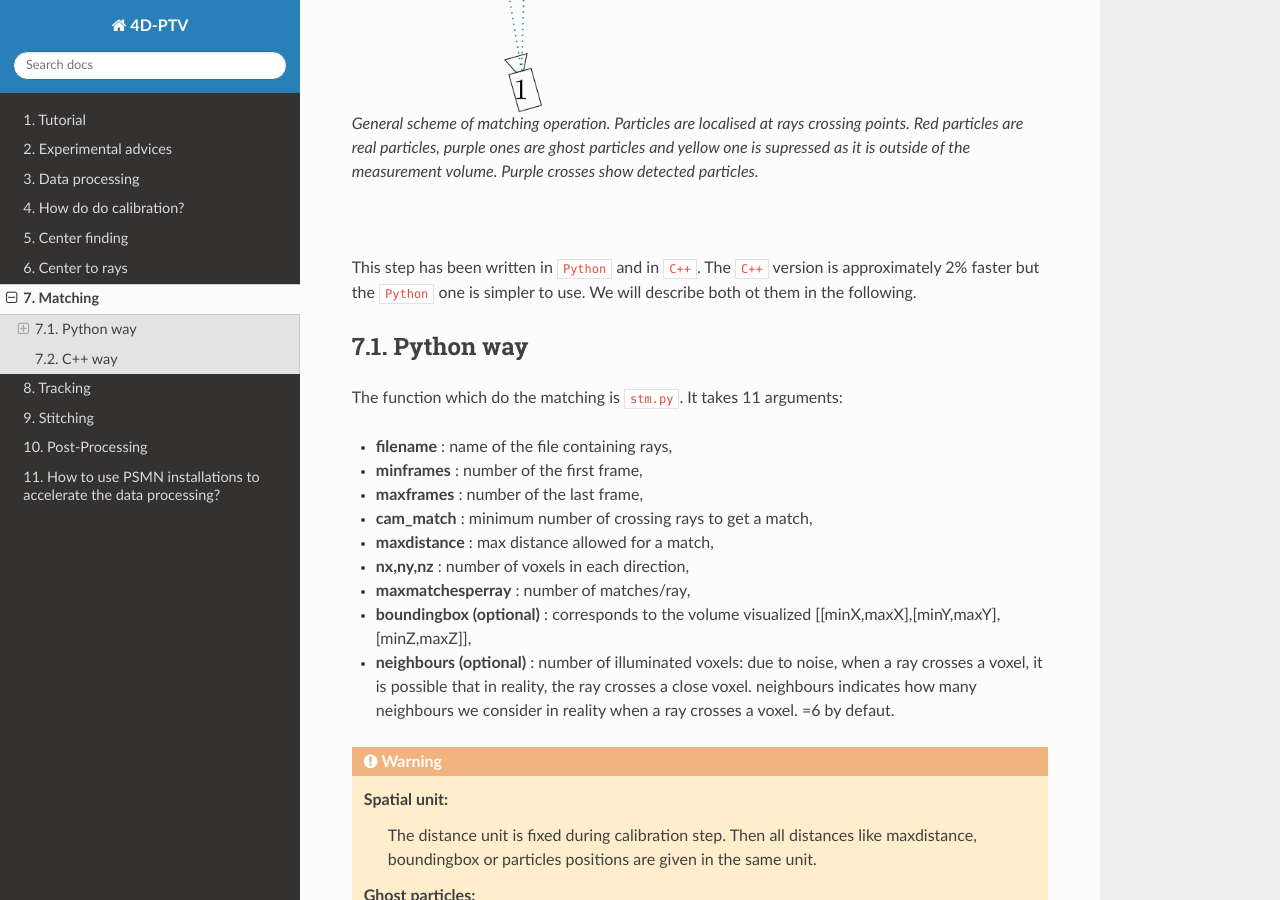
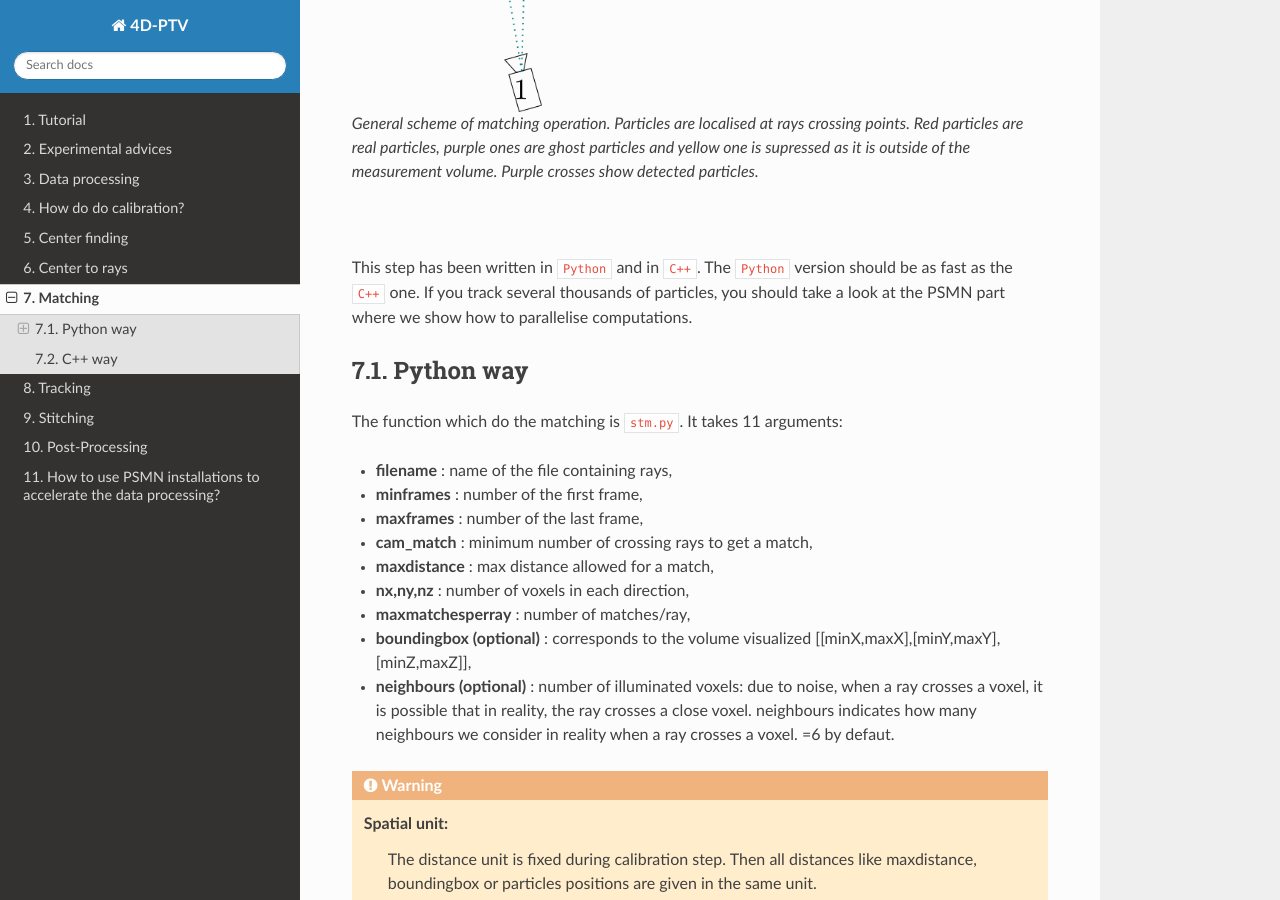
Before and after one commit to turbulencelyon/4d-ptv, a Sphinx documentation site: the page built from Documentation/source/Matching.rst, in a window 1280 px wide and 900 px high, scrolled down 843 px. Built offline with Sphinx 7.4.7 and the Read the Docs theme 2.0.0, drawn with Linux system fonts in a browser that asks for light colours; some of the changed text lies outside the part shown.

Commit message:
Update doc (Python version as fast as the C++ one)

```diff
--- a/Documentation/source/Matching.rst
+++ b/Documentation/source/Matching.rst
@@ -17,9 +17,10 @@
 
 |
 
-This step has been written in ``Python`` and in ``C++``. The ``C++`` version is
-approximately 2% faster but the ``Python`` one is simpler to use. We will
-describe both ot them in the following.
+This step has been written in ``Python`` and in ``C++``. The ``Python`` version
+should be as fast as the ``C++`` one. If you track several thousands of
+particles, you should take a look at the PSMN part where we show how to
+parallelise computations.
 
 Python way
 ----------
@@ -83,10 +84,6 @@
 
 C++ way
 --------
-
-The ``C++`` script is approximately 2% faster than the ``Python`` one. If you
-track several thousands of particles, you should take a look at the PSMN part
-where we show how to parallelise computations.
 
 .. warning:: Compilation of C++ code
 
```
